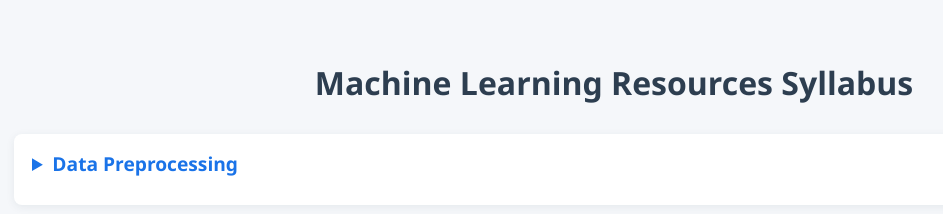
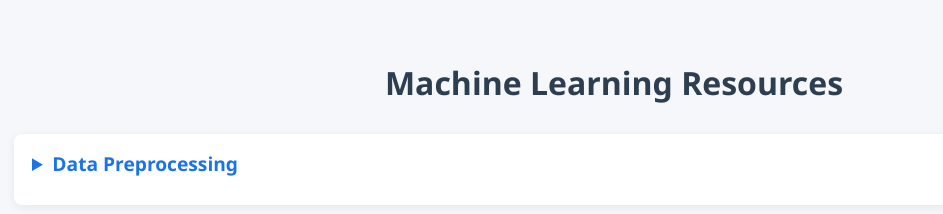
Before and after one commit to SajjaPremsai/machine_learning_resources, a plain HTML site: page myresource.html in a window 1280 px wide. Shown: the whole page, without its empty margins (26-969 px from the left). Drawn offline with Linux system fonts and the light colour scheme.

Commit message:
Updated myresource.html filr

```diff
--- a/myresource.html
+++ b/myresource.html
@@ -57,7 +57,7 @@
     </style>
 </head>
 <body>
-    <h1>Machine Learning Resources Syllabus</h1>
+    <h1>Machine Learning Resources</h1>
 
     <details>
         <summary>Data Preprocessing</summary>
```
